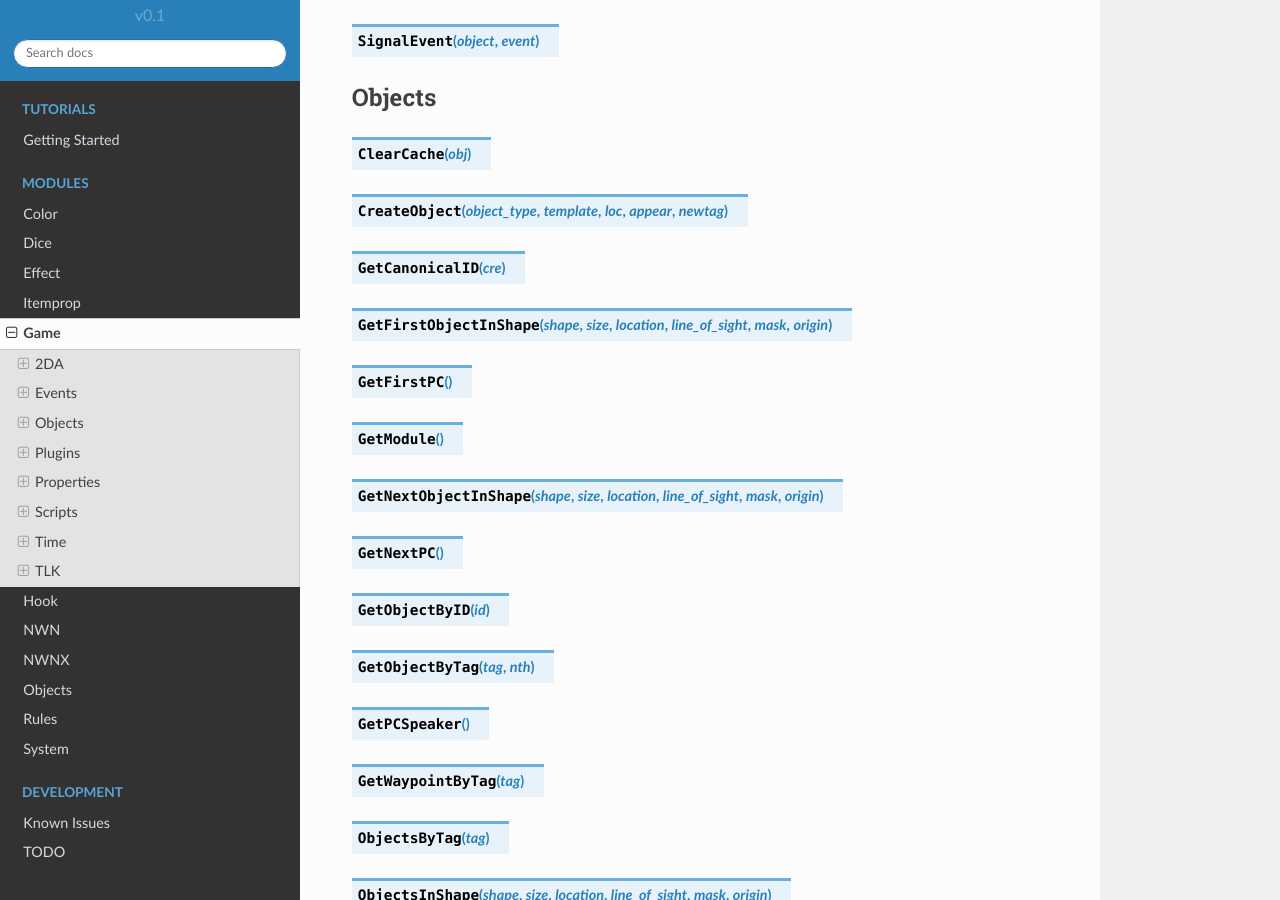
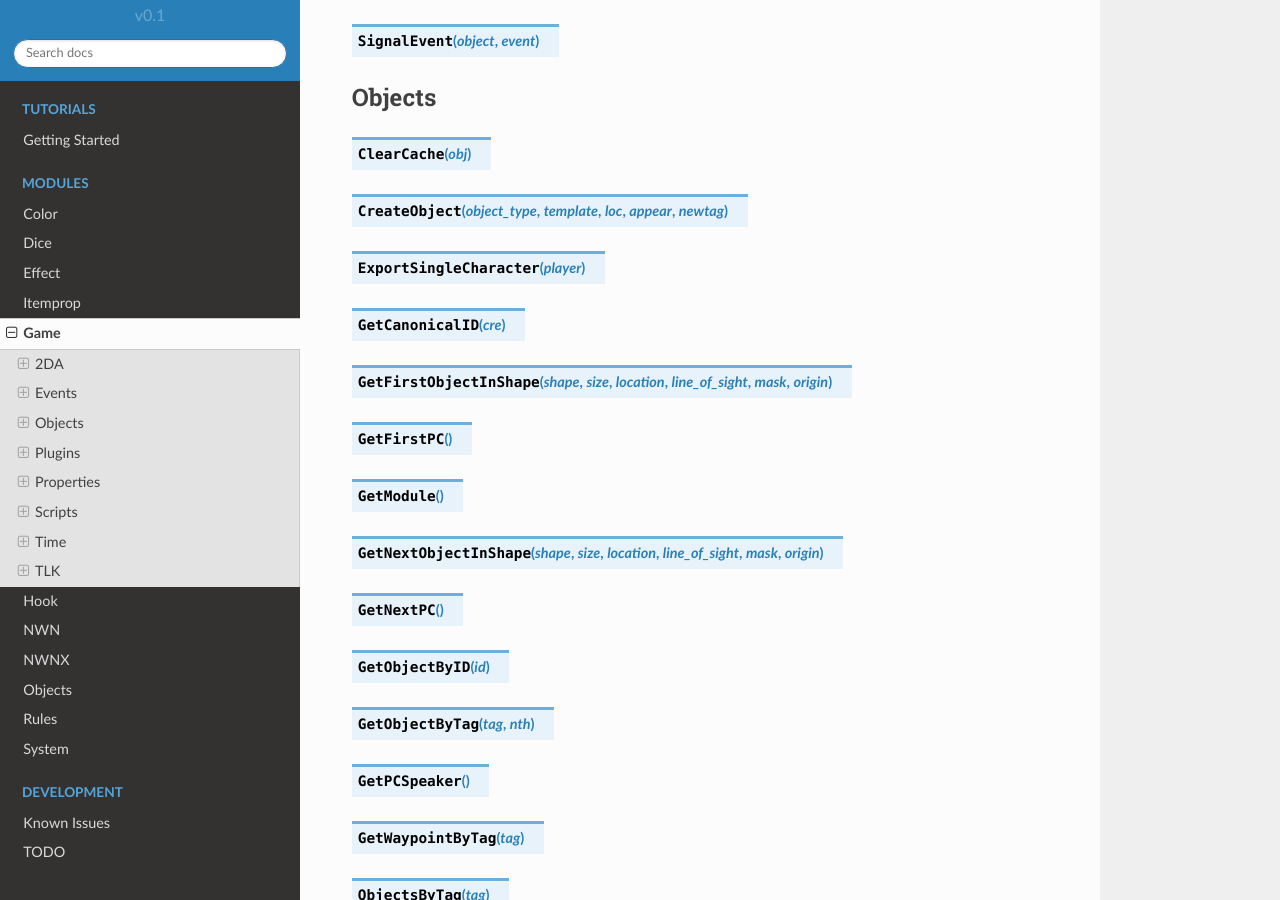
Before and after one commit to jd28/Solstice, a Sphinx documentation site: the page built from docs/game.rst, in a window 1280 px wide and 900 px high, scrolled down 1787 px. Built offline with Sphinx 7.4.7 and the Read the Docs theme 2.0.0, drawn with Linux system fonts in a browser that asks for light colours.

Commit message:
Move ExportSingleCharacter to game.objects
Add Pre/Post export signals.

```diff
--- a/docs/game.rst
+++ b/docs/game.rst
@@ -69,6 +69,8 @@ Objects
 .. function:: ClearCache(obj)
 
 .. function:: CreateObject(object_type, template, loc, appear, newtag)
+
+.. function:: ExportSingleCharacter(player)
 
 .. function:: GetCanonicalID(cre)
 
```
Also changed, not shown: 2 other files.
